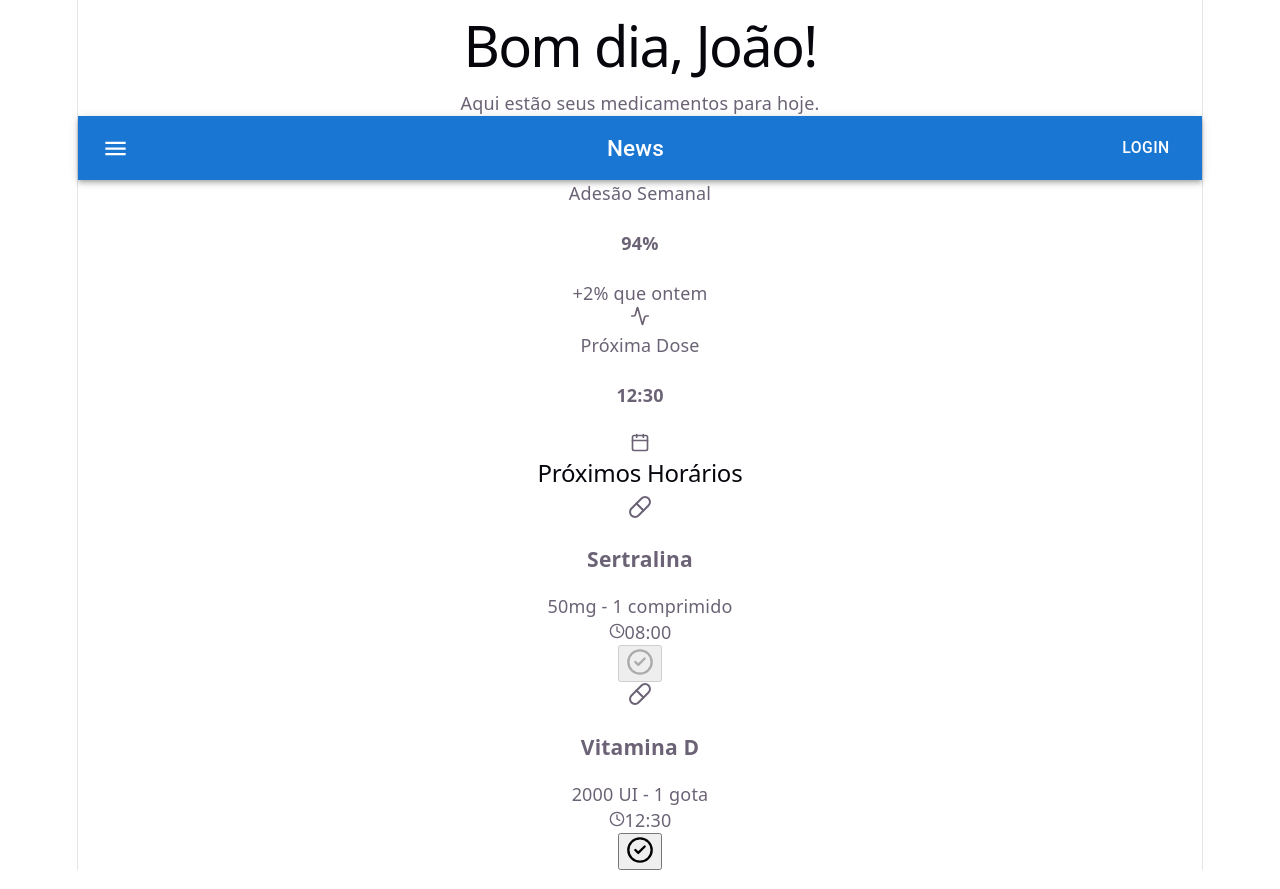
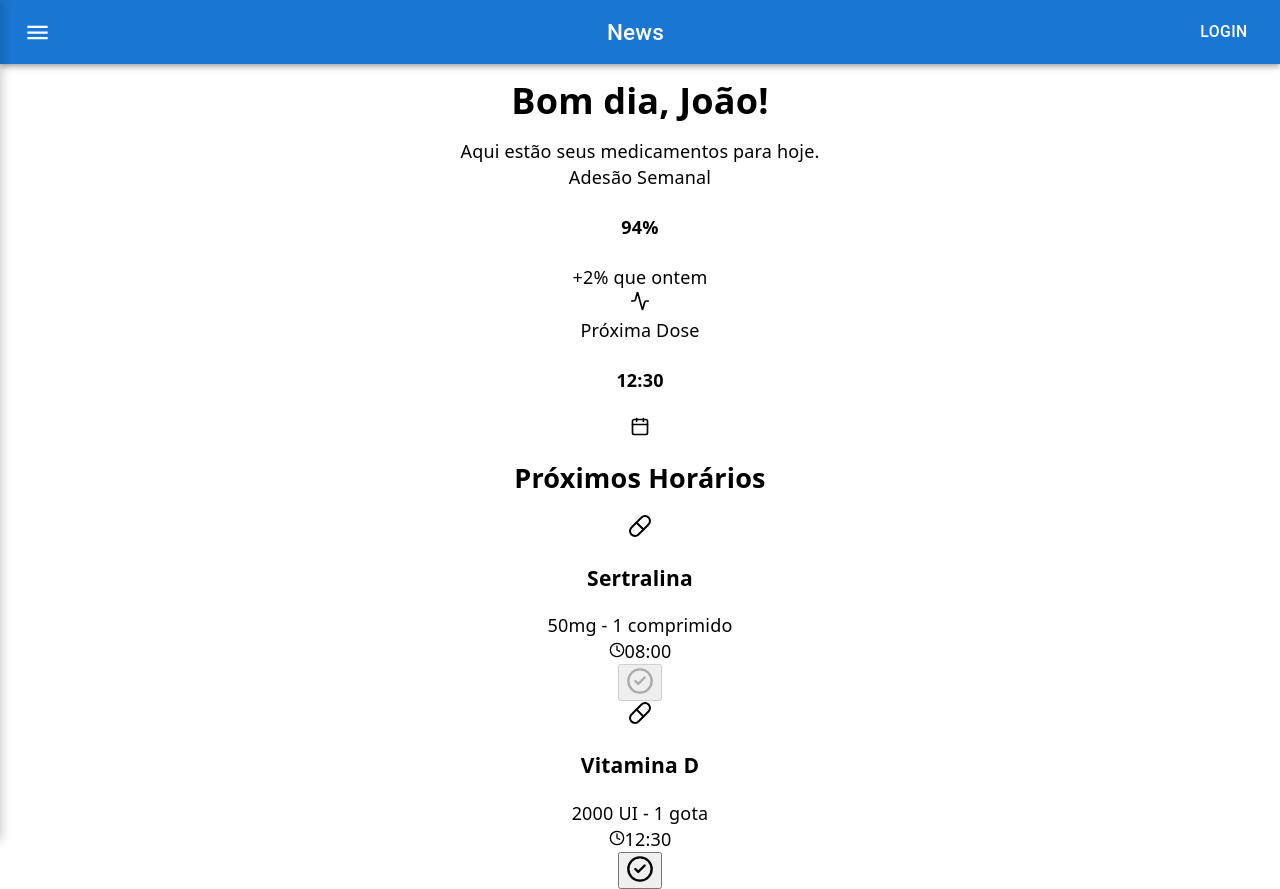
Before and after one commit to Gabiss1/Repo-Reserva, a React (Vite) app in the folder Fontes/frontend/: page / in a window 1280 px wide. Built offline with nearby package versions, Linux system fonts and the light colour scheme.

Commit message:
Pagina principal atualizada

```diff
--- a/Fontes/frontend/src/App.tsx
+++ b/Fontes/frontend/src/App.tsx
@@ -1,22 +1,25 @@
 import { DoseCard } from './components/DoseCard';
 import { StatCard } from './components/StatCard';
 import { Activity, Calendar, Icon } from 'lucide-react';
+import { useState } from "react";
+import { Drawer } from "./components/Drawer";
 import ButtonAppBar from './ButtonAppBar';
 import React from 'react';
 
 export default function App() {
+  const [open, setOpen] = useState(false);
   return (
-
     <div className="min-h-screen bg-surface w-screen ">
+            <div className="menuButtonBar">
+        <ButtonAppBar/>
+      </div>
 
       <header className="mb-8 border-amber-300 border-4 borde">
         <h1 className="text-3xl font-bold text-gray-900">Bom dia, João!</h1>
         <p className="text-gray-500">Aqui estão seus medicamentos para hoje.</p>
       </header>
 
-      <div>
-        <ButtonAppBar />
-      </div>
+
 
       <div className="grid grid-cols-1 md:grid-cols-3 gap-6 mb-10">
         <StatCard label="Adesão Semanal" value="94%" icon={Activity} trend="+2% que ontem" />
@@ -30,7 +33,7 @@ export default function App() {
           dosage="50mg - 1 comprimido"
           time="08:00"
           status="taken"
-          onCheck={() => {}}
+          onCheck={() => { }}
         />
         <DoseCard
           medication="Vitamina D"
--- a/Fontes/frontend/src/ButtonAppBar.tsx
+++ b/Fontes/frontend/src/ButtonAppBar.tsx
@@ -1,14 +1,31 @@
-import AppBar from '@mui/material/AppBar';
-import Box from '@mui/material/Box';
-import Toolbar from '@mui/material/Toolbar';
-import Typography from '@mui/material/Typography';
-import Button from '@mui/material/Button';
-import IconButton from '@mui/material/IconButton';
-import MenuIcon from '@mui/icons-material/Menu';
+import AppBar from "@mui/material/AppBar";
+import Box from "@mui/material/Box";
+import Toolbar from "@mui/material/Toolbar";
+import Typography from "@mui/material/Typography";
+import Button from "@mui/material/Button";
+import IconButton from "@mui/material/IconButton";
+import MenuIcon from "@mui/icons-material/Menu";
+import { useState } from "react";
+
+import { Drawer } from "./components/Drawer";
 
 export default function ButtonAppBar() {
+  const [open, setOpen] = useState(false);
+
   return (
     <Box sx={{ flexGrow: 1 }}>
+      <Drawer
+        open={open}
+        onClose={() => setOpen(false)}
+      >
+        <h2>Menu</h2>
+
+        <ul>
+          <li>Home</li>
+          <li>Perfil</li>
+          <li>Configurações</li>
+        </ul>
+      </Drawer>
       <AppBar position="static">
         <Toolbar>
           <IconButton
@@ -17,15 +34,20 @@ export default function ButtonAppBar() {
             color="inherit"
             aria-label="menu"
             sx={{ mr: 2 }}
+            onClick={() => setOpen(true)}
           >
             <MenuIcon />
           </IconButton>
-          <Typography variant="h6" component="div" sx={{ flexGrow: 1 }}>
+
+          <Typography variant="h6" sx={{ flexGrow: 1 }}>
             News
           </Typography>
+
           <Button color="inherit">Login</Button>
         </Toolbar>
       </AppBar>
+
+
     </Box>
   );
 }
--- /dev/null
+++ b/Fontes/frontend/src/components/Drawer.tsx
@@ -0,0 +1,24 @@
+import React from "react";
+import "./drawer.css";
+
+interface DrawerProps {
+  open: boolean;
+  onClose: () => void;
+  children: React.ReactNode;
+}
+
+export function Drawer({ open, onClose, children }: DrawerProps) {
+  return (
+    <>
+      {open && <div className="overlay" onClick={onClose} />}
+
+      <aside className={`drawer ${open ? "open" : ""}`}>
+        <button className="close-button" onClick={onClose}>
+          ✕
+        </button>
+
+        {children}
+      </aside>
+    </>
+  );
+}
--- /dev/null
+++ b/Fontes/frontend/src/components/drawer.css
@@ -0,0 +1,38 @@
+.overlay {
+    position: fixed;
+    inset: 0;
+    background: rgba(0, 0, 0, 0.4);
+    z-index: 999;
+  }
+
+  .drawer {
+    position: fixed;
+    top: 0;
+    left: 0;
+
+    width: 300px;
+    max-width: 80vw;
+    height: 100vh;
+
+    color: black;
+    background: #fff;
+    box-shadow: 2px 0 10px rgba(0, 0, 0, 0.2);
+
+    transform: translateX(-100%);
+    transition: transform 0.3s ease;
+
+    padding: 20px;
+    z-index: 1000;
+  }
+
+  .drawer.open {
+    transform: translateX(0);
+  }
+
+  .close-button {
+    border: none;
+    background: transparent;
+    font-size: 20px;
+    cursor: pointer;
+    margin-bottom: 20px;
+  }
--- a/Fontes/frontend/src/index.css
+++ b/Fontes/frontend/src/index.css
@@ -1,13 +1,13 @@
 :root {
-  --text: #6b6375;
+  --text: #000000;
   --text-h: #08060d;
   --bg: #ffffff;
-  --border: #e5e4e7;
+  --border: #391680;
   --code-bg: #f4f3ec;
-  --accent: #aa3bff;
-  --accent-bg: rgba(170, 59, 255, 0.1);
+  --accent: #1f0037;
+  --accent-bg: rgba(16, 0, 28, 0.1);
   --accent-border: rgba(170, 59, 255, 0.5);
-  --social-bg: rgba(244, 243, 236, 0.5);
+  --social-bg: rgba(19, 17, 0, 0.5);
   --shadow:
     rgba(0, 0, 0, 0.1) 0 10px 15px -3px, rgba(0, 0, 0, 0.05) 0 4px 6px -2px;
 
@@ -31,10 +31,10 @@
 
 @media (prefers-color-scheme: dark) {
   :root {
-    --text: #9ca3af;
+    --text: #000000;
     --text-h: #f3f4f6;
-    --bg: #16171d;
-    --border: #2e303a;
+    --bg: #b5d8ef;
+    --border: #b51b1b;
     --code-bg: #1f2028;
     --accent: #c084fc;
     --accent-bg: rgba(192, 132, 252, 0.15);
@@ -50,11 +50,10 @@
 }
 
 #root {
-  width: 1126px;
+  width: 100%;
   max-width: 100%;
   margin: 0 auto;
   text-align: center;
-  border-inline: 1px solid var(--border);
   min-height: 100svh;
   display: flex;
   flex-direction: column;
@@ -65,31 +64,6 @@ body {
   margin: 0;
 }
 
-h1,
-h2 {
-  font-family: var(--heading);
-  font-weight: 500;
-  color: var(--text-h);
-}
-
-h1 {
-  font-size: 56px;
-  letter-spacing: -1.68px;
-  margin: 32px 0;
-  @media (max-width: 1024px) {
-    font-size: 36px;
-    margin: 20px 0;
-  }
-}
-h2 {
-  font-size: 24px;
-  line-height: 118%;
-  letter-spacing: -0.24px;
-  margin: 0 0 8px;
-  @media (max-width: 1024px) {
-    font-size: 20px;
-  }
-}
 p {
   margin: 0;
 }
```
